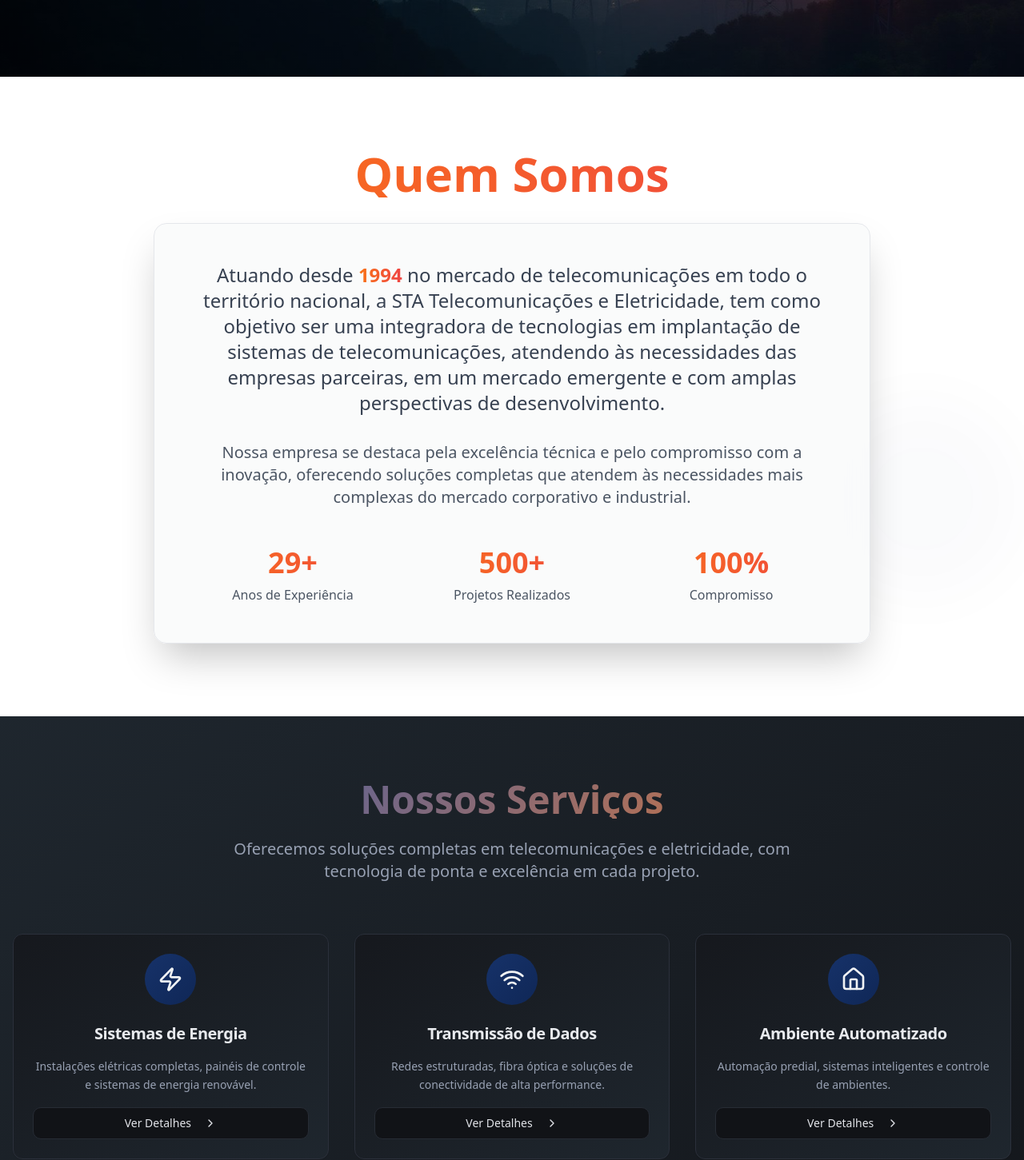
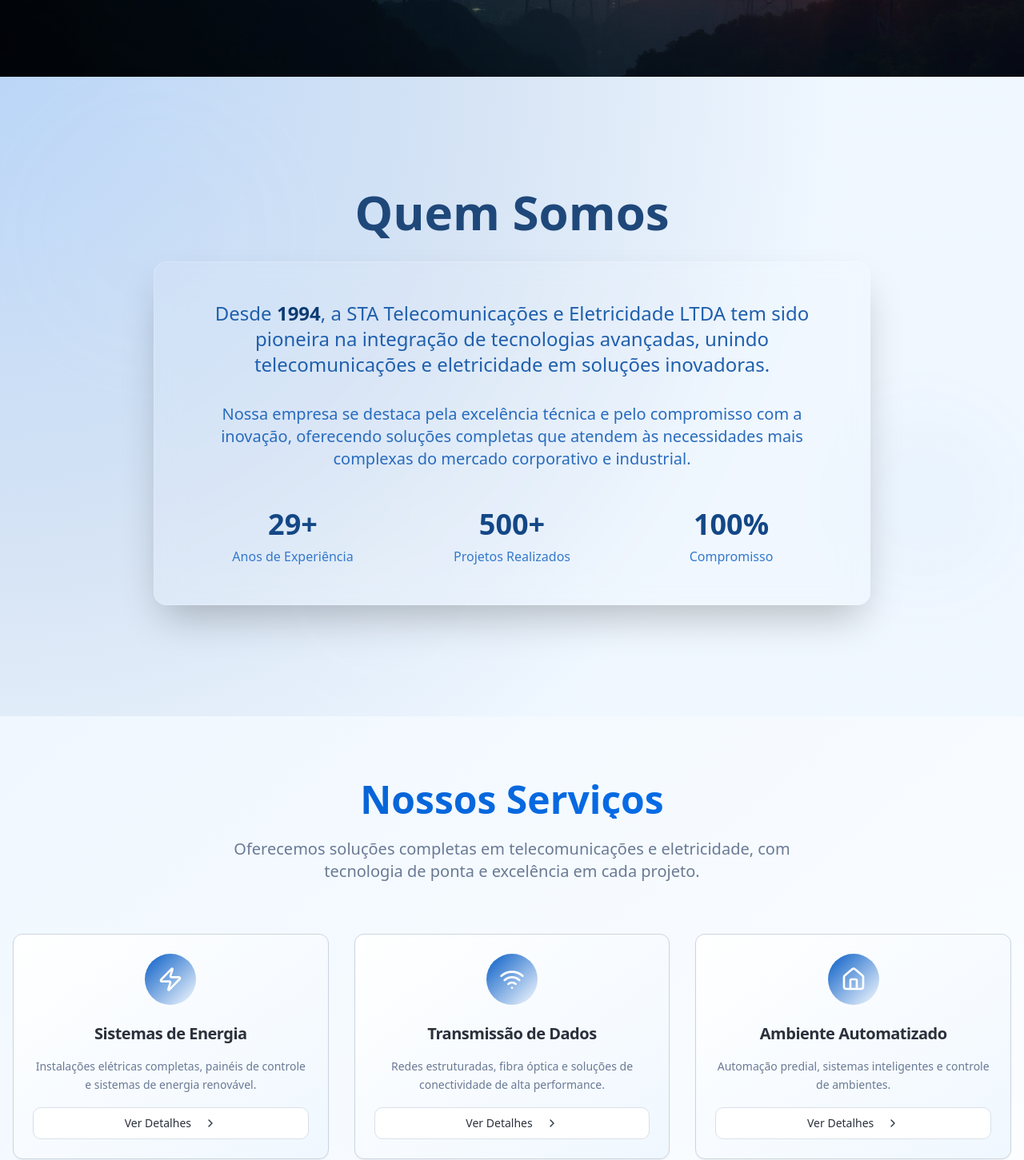
Before and after one commit to 1PedroSoares/sta-telecom, a React (Vite) app: page / in a window 1280 px wide. Shown: the part 464-1915 px from the top of the page at 80% size. Built offline with nearby package versions, Linux system fonts and the light colour scheme.

Commit message:
Reverted to commit 034f12d84e47a6c6e3ba64a6439e686a6d1c2c2f

```diff
--- a/package.json
+++ b/package.json
@@ -46,7 +46,6 @@
     "cmdk": "^1.1.1",
     "date-fns": "^3.6.0",
     "embla-carousel-react": "^8.6.0",
-    "framer-motion": "^12.23.21",
     "input-otp": "^1.4.2",
     "lucide-react": "^0.462.0",
     "next-themes": "^0.3.0",
--- a/src/components/sections/Clientes.tsx
+++ b/src/components/sections/Clientes.tsx
@@ -2,12 +2,10 @@ import React, { useState } from 'react';
 import { Button } from '@/components/ui/button';
 import { Dialog, DialogContent, DialogDescription, DialogHeader, DialogTitle, DialogTrigger } from '@/components/ui/dialog';
 import { ChevronLeft, ChevronRight, Building2 } from 'lucide-react';
-import { useScrollReveal } from '@/hooks/useScrollReveal';
 
 export const Clientes = () => {
   const [currentSlide, setCurrentSlide] = useState(0);
   const [showAllClients, setShowAllClients] = useState(false);
-  const { ref: sectionRef, isVisible } = useScrollReveal();
 
   const featuredClients = [
     { name: 'Cemig', sector: 'Energia', logo: '/logos/cemig.png' },
@@ -70,11 +68,7 @@ export const Clientes = () => {
   };
 
   return (
-    <section
-      id="clientes"
-      ref={sectionRef}
-      className={`py-20 bg-gradient-to-r from-background to-secondary scroll-reveal ${isVisible ? 'revealed' : ''}`}
-    >
+    <section id="clientes" className="py-20 bg-gradient-to-r from-background to-secondary">
       <div className="container mx-auto px-4">
         <div className="text-center mb-16">
           <h2 className="text-4xl md:text-5xl font-bold text-gradient mb-6">
--- a/src/components/sections/Contato.tsx
+++ b/src/components/sections/Contato.tsx
@@ -19,7 +19,7 @@ export const Contato = () => {
     {
       icon: Mail,
       title: 'E-mail',
-      value: 'sta.telecom@terra.com.br',
+      value: 'sta.telecom@statel.com.br',
       description: 'Envie sua mensagem ou dúvida'
     },
     {
@@ -142,7 +142,7 @@ export const Contato = () => {
                 Ligar Agora
               </a>
               <a
-                href="mailto:sta.telecom@terra.com.br"
+                href="mailto:sta.telecom@statel.com.br"
                 className="bg-white border-2 border-primary text-primary p-4 rounded-xl text-center font-medium hover:bg-primary hover:text-primary-foreground transition-all duration-300 hover:scale-105"
               >
                 <Mail className="w-6 h-6 mx-auto mb-2" />
--- a/src/components/sections/Excelencia.tsx
+++ b/src/components/sections/Excelencia.tsx
@@ -1,11 +1,8 @@
 import React from 'react';
 import { Card, CardContent, CardDescription, CardHeader, CardTitle } from '@/components/ui/card';
 import { Users, Handshake, Shield } from 'lucide-react';
-import { useScrollRevealStagger } from '@/hooks/useScrollReveal';
 
 export const Excelencia = () => {
-  const { createRef, visibleItems } = useScrollRevealStagger();
-
   const excellenceCards = [
     {
       title: 'Equipe Especializada',
@@ -60,11 +57,7 @@ export const Excelencia = () => {
 
         <div className="grid lg:grid-cols-3 gap-8">
           {excellenceCards.map((card, index) => (
-            <Card
-              key={index}
-              ref={createRef(index)}
-              className={`card-tech h-full group scroll-reveal scroll-reveal-stagger ${visibleItems.has(index) ? 'revealed' : ''}`}
-            >
+            <Card key={index} className="card-tech h-full group">
               <CardHeader className="text-center pb-6">
                 <div className="w-20 h-20 mx-auto mb-6 bg-gradient-to-br from-primary to-primary-hover rounded-2xl flex items-center justify-center group-hover:scale-110 transition-transform duration-300 shadow-lg">
                   <card.icon className="w-10 h-10 text-primary-foreground" />
--- a/src/components/sections/QuemSomos.tsx
+++ b/src/components/sections/QuemSomos.tsx
@@ -25,7 +25,10 @@ export const QuemSomos = () => {
     <section
       id="quem-somos"
       ref={sectionRef}
-      className="relative min-h-screen flex items-center py-20 overflow-hidden bg-white"
+      className="relative min-h-screen flex items-center py-20 overflow-hidden"
+      style={{
+        background: `radial-gradient(circle at ${mousePosition.x}% ${mousePosition.y}%, hsl(213 80% 85%) 0%, hsl(213 60% 90%) 40%, hsl(210 100% 97%) 70%)`
+      }}
     >
       {/* Animated Background Elements */}
       <div className="absolute inset-0 opacity-10">
@@ -51,19 +54,38 @@ export const QuemSomos = () => {
 
       <div className="container mx-auto px-4 relative z-10">
         <div className="max-w-4xl mx-auto text-center">
-          <h2 className="text-5xl md:text-6xl font-bold mb-8 leading-tight bg-gradient-to-r from-orange-500 to-red-500 bg-clip-text text-transparent">
+          <h2
+            className="text-5xl md:text-6xl font-bold mb-8 leading-tight transition-colors duration-300"
+            style={{
+              color: `hsl(213, ${Math.max(60, 60 + mousePosition.x * 0.5)}%, ${Math.max(30, 30 + mousePosition.y * 0.3)}%)`
+            }}
+          >
             Quem Somos
           </h2>
 
-          <div className="bg-gray-50/80 backdrop-blur-lg rounded-2xl p-8 md:p-12 border border-gray-200 shadow-2xl">
-            <p className="text-xl md:text-2xl leading-relaxed mb-8 text-gray-700">
-              Atuando desde <span className="font-bold bg-gradient-to-r from-orange-500 to-red-500 bg-clip-text text-transparent">1994</span> no mercado de telecomunicações em todo o território nacional,
-              a STA Telecomunicações e Eletricidade, tem como objetivo ser uma integradora de tecnologias
-              em implantação de sistemas de telecomunicações, atendendo às necessidades das empresas parceiras,
-              em um mercado emergente e com amplas perspectivas de desenvolvimento.
+          <div className="bg-white/10 backdrop-blur-lg rounded-2xl p-8 md:p-12 border border-white/20 shadow-2xl">
+            <p
+              className="text-xl md:text-2xl leading-relaxed mb-8 transition-colors duration-300"
+              style={{
+                color: `hsl(213, ${Math.max(70, 70 + mousePosition.x * 0.4)}%, ${Math.max(40, 40 + mousePosition.y * 0.2)}%)`
+              }}
+            >
+              Desde <span
+                className="font-bold transition-colors duration-300"
+                style={{
+                  color: `hsl(213, ${Math.max(80, 80 + mousePosition.x * 0.3)}%, ${Math.max(25, 25 + mousePosition.y * 0.2)}%)`
+                }}
+              >1994</span>, a STA Telecomunicações e Eletricidade LTDA
+              tem sido pioneira na integração de tecnologias avançadas, unindo telecomunicações e
+              eletricidade em soluções inovadoras.
             </p>
 
-            <p className="text-lg md:text-xl leading-relaxed mb-8 text-gray-600">
+            <p
+              className="text-lg md:text-xl leading-relaxed mb-8 transition-colors duration-300"
+              style={{
+                color: `hsl(213, ${Math.max(65, 65 + mousePosition.x * 0.3)}%, ${Math.max(45, 45 + mousePosition.y * 0.15)}%)`
+              }}
+            >
               Nossa empresa se destaca pela excelência técnica e pelo compromisso com a inovação,
               oferecendo soluções completas que atendem às necessidades mais complexas do mercado
               corporativo e industrial.
@@ -71,16 +93,46 @@ export const QuemSomos = () => {
 
             <div className="grid md:grid-cols-3 gap-6 mt-12">
               <div className="text-center">
-                <div className="text-4xl font-bold mb-2 bg-gradient-to-r from-orange-500 to-red-500 bg-clip-text text-transparent">29+</div>
-                <p className="text-gray-600">Anos de Experiência</p>
+                <div
+                  className="text-4xl font-bold mb-2 transition-colors duration-300"
+                  style={{
+                    color: `hsl(213, ${Math.max(75, 75 + mousePosition.x * 0.4)}%, ${Math.max(30, 30 + mousePosition.y * 0.2)}%)`
+                  }}
+                >29+</div>
+                <p
+                  className="transition-colors duration-300"
+                  style={{
+                    color: `hsl(213, ${Math.max(60, 60 + mousePosition.x * 0.3)}%, ${Math.max(50, 50 + mousePosition.y * 0.1)}%)`
+                  }}
+                >Anos de Experiência</p>
               </div>
               <div className="text-center">
-                <div className="text-4xl font-bold mb-2 bg-gradient-to-r from-orange-500 to-red-500 bg-clip-text text-transparent">500+</div>
-                <p className="text-gray-600">Projetos Realizados</p>
+                <div
+                  className="text-4xl font-bold mb-2 transition-colors duration-300"
+                  style={{
+                    color: `hsl(213, ${Math.max(75, 75 + mousePosition.x * 0.4)}%, ${Math.max(30, 30 + mousePosition.y * 0.2)}%)`
+                  }}
+                >500+</div>
+                <p
+                  className="transition-colors duration-300"
+                  style={{
+                    color: `hsl(213, ${Math.max(60, 60 + mousePosition.x * 0.3)}%, ${Math.max(50, 50 + mousePosition.y * 0.1)}%)`
+                  }}
+                >Projetos Realizados</p>
               </div>
               <div className="text-center">
-                <div className="text-4xl font-bold mb-2 bg-gradient-to-r from-orange-500 to-red-500 bg-clip-text text-transparent">100%</div>
-                <p className="text-gray-600">Compromisso</p>
+                <div
+                  className="text-4xl font-bold mb-2 transition-colors duration-300"
+                  style={{
+                    color: `hsl(213, ${Math.max(75, 75 + mousePosition.x * 0.4)}%, ${Math.max(30, 30 + mousePosition.y * 0.2)}%)`
+                  }}
+                >100%</div>
+                <p
+                  className="transition-colors duration-300"
+                  style={{
+                    color: `hsl(213, ${Math.max(60, 60 + mousePosition.x * 0.3)}%, ${Math.max(50, 50 + mousePosition.y * 0.1)}%)`
+                  }}
+                >Compromisso</p>
               </div>
             </div>
           </div>
--- a/src/components/sections/Servicos.tsx
+++ b/src/components/sections/Servicos.tsx
@@ -3,11 +3,9 @@ import { Button } from '@/components/ui/button';
 import { Card, CardContent, CardDescription, CardHeader, CardTitle } from '@/components/ui/card';
 import { Dialog, DialogContent, DialogDescription, DialogHeader, DialogTitle, DialogTrigger } from '@/components/ui/dialog';
 import { Zap, Wifi, Home, Phone, Settings, ChevronRight } from 'lucide-react';
-import { useScrollRevealStagger } from '@/hooks/useScrollReveal';
 
 export const Servicos = () => {
   const [isExpanded, setIsExpanded] = useState(false);
-  const { createRef, visibleItems } = useScrollRevealStagger();
 
   const mainServices = [
     {
@@ -75,11 +73,7 @@ export const Servicos = () => {
         {/* Main Services Grid */}
         <div className="grid md:grid-cols-2 lg:grid-cols-3 gap-8 mb-12">
           {mainServices.map((service, index) => (
-            <Card
-              key={index}
-              ref={createRef(index)}
-              className={`card-tech group cursor-pointer scroll-reveal scroll-reveal-stagger ${visibleItems.has(index) ? 'revealed' : ''}`}
-            >
+            <Card key={index} className="card-tech group cursor-pointer">
               <CardHeader className="text-center pb-4">
                 <div className="w-16 h-16 mx-auto mb-4 bg-gradient-to-br from-primary to-primary-hover rounded-full flex items-center justify-center group-hover:scale-110 transition-transform duration-300">
                   <service.icon className="w-8 h-8 text-primary-foreground" />
--- a/src/hooks/useScrollReveal.tsx
+++ /dev/null
@@ -1,74 +0,0 @@
-import { useEffect, useRef, useState } from 'react';
-
-export const useScrollReveal = (threshold = 0.1) => {
-  const [isVisible, setIsVisible] = useState(false);
-  const ref = useRef<HTMLDivElement>(null);
-
-  useEffect(() => {
-    const observer = new IntersectionObserver(
-      ([entry]) => {
-        if (entry.isIntersecting) {
-          setIsVisible(true);
-          observer.unobserve(entry.target);
-        }
-      },
-      {
-        threshold,
-        rootMargin: '50px 0px -50px 0px'
-      }
-    );
-
-    if (ref.current) {
-      observer.observe(ref.current);
-    }
-
-    return () => {
-      if (ref.current) {
-        observer.unobserve(ref.current);
-      }
-    };
-  }, [threshold]);
-
-  return { ref, isVisible };
-};
-
-export const useScrollRevealStagger = (threshold = 0.1) => {
-  const [visibleItems, setVisibleItems] = useState<Set<number>>(new Set());
-  const refs = useRef<(HTMLDivElement | null)[]>([]);
-
-  const createRef = (index: number) => (el: HTMLDivElement | null) => {
-    refs.current[index] = el;
-  };
-
-  useEffect(() => {
-    const observer = new IntersectionObserver(
-      (entries) => {
-        entries.forEach((entry) => {
-          if (entry.isIntersecting) {
-            const index = refs.current.findIndex(ref => ref === entry.target);
-            if (index !== -1) {
-              setVisibleItems(prev => new Set([...prev, index]));
-              observer.unobserve(entry.target);
-            }
-          }
-        });
-      },
-      {
-        threshold,
-        rootMargin: '50px 0px -50px 0px'
-      }
-    );
-
-    refs.current.forEach((ref) => {
-      if (ref) observer.observe(ref);
-    });
-
-    return () => {
-      refs.current.forEach((ref) => {
-        if (ref) observer.unobserve(ref);
-      });
-    };
-  }, [threshold]);
-
-  return { createRef, visibleItems };
-};
--- a/src/index.css
+++ b/src/index.css
@@ -6,42 +6,40 @@
 
 @layer base {
   :root {
-    /* Core Brand Colors - Industrial Telecom Inspired */
-    --background: 220 15% 8%;
-    --foreground: 220 15% 92%;
+    /* Core Brand Colors - Tech Blue & White */
+    --background: 0 0% 100%;
+    --foreground: 218 17% 20%;
 
-    /* Primary - Deep Industrial Blue */
-    --primary: 220 65% 25%;
-    --primary-foreground: 220 15% 95%;
-    --primary-light: 220 40% 75%;
-    --primary-hover: 220 70% 20%;
+    /* Primary - Tech Blue */
+    --primary: 213 94% 40%;
+    --primary-foreground: 0 0% 100%;
+    --primary-light: 213 94% 85%;
+    --primary-hover: 213 94% 35%;
 
-    /* Secondary - Dark Steel */
-    --secondary: 210 20% 15%;
-    --secondary-foreground: 210 15% 85%;
+    /* Secondary - Light Blue */
+    --secondary: 210 100% 97%;
+    --secondary-foreground: 213 94% 40%;
 
-    /* Industrial Gradients */
-    --gradient-primary: linear-gradient(135deg, hsl(220 65% 25%), hsl(220 70% 20%));
-    --gradient-secondary: linear-gradient(135deg, hsl(210 20% 15%), hsl(210 25% 10%));
-    --gradient-hero: linear-gradient(135deg, hsl(220 65% 25%) 0%, hsl(220 70% 20%) 50%, hsl(210 20% 15%) 100%);
-    --gradient-card: linear-gradient(145deg, hsl(220 15% 10%), hsl(220 15% 12%));
-    --gradient-accent: linear-gradient(135deg, hsl(25 90% 55%), hsl(25 95% 45%));
-    --gradient-industrial: linear-gradient(135deg, hsl(210 20% 15%), hsl(210 25% 8%));
+    /* Tech Gradients */
+    --gradient-primary: linear-gradient(135deg, hsl(213 94% 40%), hsl(213 94% 50%));
+    --gradient-secondary: linear-gradient(135deg, hsl(210 100% 97%), hsl(213 94% 85%));
+    --gradient-hero: linear-gradient(135deg, hsl(213 94% 40%) 0%, hsl(213 94% 50%) 50%, hsl(210 100% 97%) 100%);
+    --gradient-card: linear-gradient(145deg, hsl(0 0% 100%), hsl(210 100% 98%));
 
     /* Interactive Elements */
-    --accent: 25 90% 55%;
-    --accent-foreground: 220 20% 8%;
-    --muted: 220 15% 12%;
-    --muted-foreground: 220 15% 65%;
+    --accent: 213 94% 85%;
+    --accent-foreground: 213 94% 40%;
+    --muted: 210 40% 96%;
+    --muted-foreground: 218 17% 50%;
 
     /* UI Elements */
-    --card: 220 15% 10%;
-    --card-foreground: 220 15% 90%;
-    --popover: 220 15% 10%;
-    --popover-foreground: 220 15% 90%;
-    --border: 220 15% 20%;
-    --input: 220 15% 18%;
-    --ring: 220 65% 25%;
+    --card: 0 0% 100%;
+    --card-foreground: 218 17% 20%;
+    --popover: 0 0% 100%;
+    --popover-foreground: 218 17% 20%;
+    --border: 213 27% 84%;
+    --input: 213 27% 88%;
+    --ring: 213 94% 40%;
 
     /* Semantic Colors */
     --destructive: 0 84% 60%;
@@ -50,9 +48,9 @@
     --success-foreground: 0 0% 100%;
 
     /* Shadows & Effects */
-    --shadow-card: 0 4px 6px -1px hsl(220 65% 25% / 0.3), 0 2px 4px -1px hsl(220 65% 25% / 0.2);
-    --shadow-hover: 0 10px 25px -3px hsl(220 65% 25% / 0.4), 0 4px 6px -2px hsl(220 65% 25% / 0.3);
-    --shadow-glow: 0 0 20px hsl(25 90% 55% / 0.4);
+    --shadow-card: 0 4px 6px -1px hsl(213 94% 40% / 0.1), 0 2px 4px -1px hsl(213 94% 40% / 0.06);
+    --shadow-hover: 0 10px 25px -3px hsl(213 94% 40% / 0.15), 0 4px 6px -2px hsl(213 94% 40% / 0.05);
+    --shadow-glow: 0 0 20px hsl(213 94% 40% / 0.3);
 
     /* Spacing & Layout */
     --radius: 0.75rem;
@@ -81,33 +79,33 @@
   }
 
   .dark {
-    --background: 220 20% 4%;
-    --foreground: 220 15% 95%;
+    --background: 222.2 84% 4.9%;
+    --foreground: 210 40% 98%;
 
-    --card: 220 15% 6%;
-    --card-foreground: 220 15% 90%;
+    --card: 222.2 84% 4.9%;
+    --card-foreground: 210 40% 98%;
 
-    --popover: 220 15% 6%;
-    --popover-foreground: 220 15% 90%;
+    --popover: 222.2 84% 4.9%;
+    --popover-foreground: 210 40% 98%;
 
-    --primary: 220 65% 35%;
-    --primary-foreground: 220 15% 95%;
+    --primary: 210 40% 98%;
+    --primary-foreground: 222.2 47.4% 11.2%;
 
-    --secondary: 210 20% 8%;
-    --secondary-foreground: 210 15% 90%;
+    --secondary: 217.2 32.6% 17.5%;
+    --secondary-foreground: 210 40% 98%;
 
-    --muted: 220 15% 8%;
-    --muted-foreground: 220 15% 70%;
+    --muted: 217.2 32.6% 17.5%;
+    --muted-foreground: 215 20.2% 65.1%;
 
-    --accent: 25 90% 60%;
-    --accent-foreground: 220 20% 8%;
+    --accent: 217.2 32.6% 17.5%;
+    --accent-foreground: 210 40% 98%;
 
-    --destructive: 0 62% 50%;
-    --destructive-foreground: 220 15% 95%;
+    --destructive: 0 62.8% 30.6%;
+    --destructive-foreground: 210 40% 98%;
 
-    --border: 220 15% 15%;
-    --input: 220 15% 12%;
-    --ring: 220 65% 35%;
+    --border: 217.2 32.6% 17.5%;
+    --input: 217.2 32.6% 17.5%;
+    --ring: 212.7 26.8% 83.9%;
     --sidebar-background: 240 5.9% 10%;
     --sidebar-foreground: 240 4.8% 95.9%;
     --sidebar-primary: 224.3 76.3% 48%;
@@ -135,62 +133,35 @@
 }
 
 @layer components {
-  /* Industrial Tech Button Variants */
+  /* Tech Button Variants */
   .btn-tech {
-    @apply bg-gradient-to-r from-primary to-primary-hover text-primary-foreground px-6 py-3 rounded-lg font-medium;
-    @apply transition-all duration-300 hover:shadow-[0_0_25px_hsl(25_90%_55%/0.4)] hover:scale-105;
-    @apply border border-accent/30;
+    @apply bg-gradient-to-r from-primary to-[hsl(213_94%_35%)] text-primary-foreground px-6 py-3 rounded-lg font-medium;
+    @apply transition-all duration-300 hover:shadow-[0_0_20px_hsl(213_94%_40%/0.3)] hover:scale-105;
+    @apply border border-primary/20;
   }
 
   .btn-outline-tech {
-    @apply border-2 border-accent text-accent bg-transparent px-6 py-3 rounded-lg font-medium;
-    @apply transition-all duration-300 hover:bg-accent hover:text-accent-foreground hover:shadow-[0_0_20px_hsl(25_90%_55%/0.3)];
+    @apply border-2 border-primary text-primary bg-transparent px-6 py-3 rounded-lg font-medium;
+    @apply transition-all duration-300 hover:bg-primary hover:text-primary-foreground hover:shadow-lg;
   }
 
-  /* Industrial Card Variants */
+  /* Card Variants */
   .card-tech {
     @apply bg-gradient-to-br from-card to-secondary border border-border rounded-xl;
-    @apply shadow-[0_4px_12px_-2px_hsl(220_65%_25%/0.3)] transition-all duration-500;
-    @apply hover:shadow-[0_12px_30px_-5px_hsl(25_90%_55%/0.4)] hover:-translate-y-2 hover:border-accent/30;
+    @apply shadow-[0_4px_6px_-1px_hsl(213_94%_40%/0.1)] transition-all duration-300;
+    @apply hover:shadow-[0_10px_25px_-3px_hsl(213_94%_40%/0.15)] hover:-translate-y-1;
   }
-
-  /* Scroll Reveal Animation */
-  .scroll-reveal {
-    @apply opacity-0 translate-y-10 transition-all duration-700 ease-out;
-  }
-
-  .scroll-reveal.revealed {
-    @apply opacity-100 translate-y-0;
-  }
-
-  .scroll-reveal-stagger:nth-child(1) { transition-delay: 0ms; }
-  .scroll-reveal-stagger:nth-child(2) { transition-delay: 100ms; }
-  .scroll-reveal-stagger:nth-child(3) { transition-delay: 200ms; }
-  .scroll-reveal-stagger:nth-child(4) { transition-delay: 300ms; }
-  .scroll-reveal-stagger:nth-child(5) { transition-delay: 400ms; }
 
   /* Interactive Background Animation */
   .animated-bg {
-    background: linear-gradient(135deg, hsl(220 65% 25%) 0%, hsl(220 70% 20%) 30%, hsl(210 20% 15%) 70%, hsl(25 90% 55%) 100%);
+    background: linear-gradient(135deg, hsl(213 94% 40%) 0%, hsl(213 94% 50%) 50%, hsl(210 100% 97%) 100%);
     background-size: 400% 400%;
-    animation: gradientShift 12s ease infinite;
+    animation: gradientShift 8s ease infinite;
   }
 
   @keyframes gradientShift {
     0%, 100% { background-position: 0% 50%; }
-    25% { background-position: 100% 50%; }
-    50% { background-position: 100% 100%; }
-    75% { background-position: 0% 100%; }
-  }
-
-  /* Pulse glow animation for accent elements */
-  .pulse-glow {
-    animation: pulseGlow 3s ease-in-out infinite;
-  }
-
-  @keyframes pulseGlow {
-    0%, 100% { box-shadow: 0 0 20px hsl(25 90% 55% / 0.3); }
-    50% { box-shadow: 0 0 35px hsl(25 90% 55% / 0.6); }
+    50% { background-position: 100% 50%; }
   }
 
   /* Parallax Elements */
@@ -199,16 +170,9 @@
     will-change: transform;
   }
 
-  /* Industrial Text Gradients */
+  /* Text Gradients */
   .text-gradient {
-    background: linear-gradient(135deg, hsl(220 65% 45%), hsl(25 90% 55%));
-    -webkit-background-clip: text;
-    -webkit-text-fill-color: transparent;
-    background-clip: text;
-  }
-
-  .text-gradient-primary {
-    background: linear-gradient(135deg, hsl(220 65% 35%), hsl(220 70% 45%));
+    background: linear-gradient(135deg, hsl(213 94% 40%), hsl(213 94% 50%));
     -webkit-background-clip: text;
     -webkit-text-fill-color: transparent;
     background-clip: text;
--- a/tailwind.config.ts
+++ b/tailwind.config.ts
@@ -26,8 +26,7 @@ export default {
 				foreground: 'hsl(var(--foreground))',
 				primary: {
 					DEFAULT: 'hsl(var(--primary))',
-					foreground: 'hsl(var(--primary-foreground))',
-					hover: 'hsl(var(--primary-hover))'
+					foreground: 'hsl(var(--primary-foreground))'
 				},
 				secondary: {
 					DEFAULT: 'hsl(var(--secondary))',
```
Also changed, not shown: 1 other file (tests, documents, lock files or other folders).
